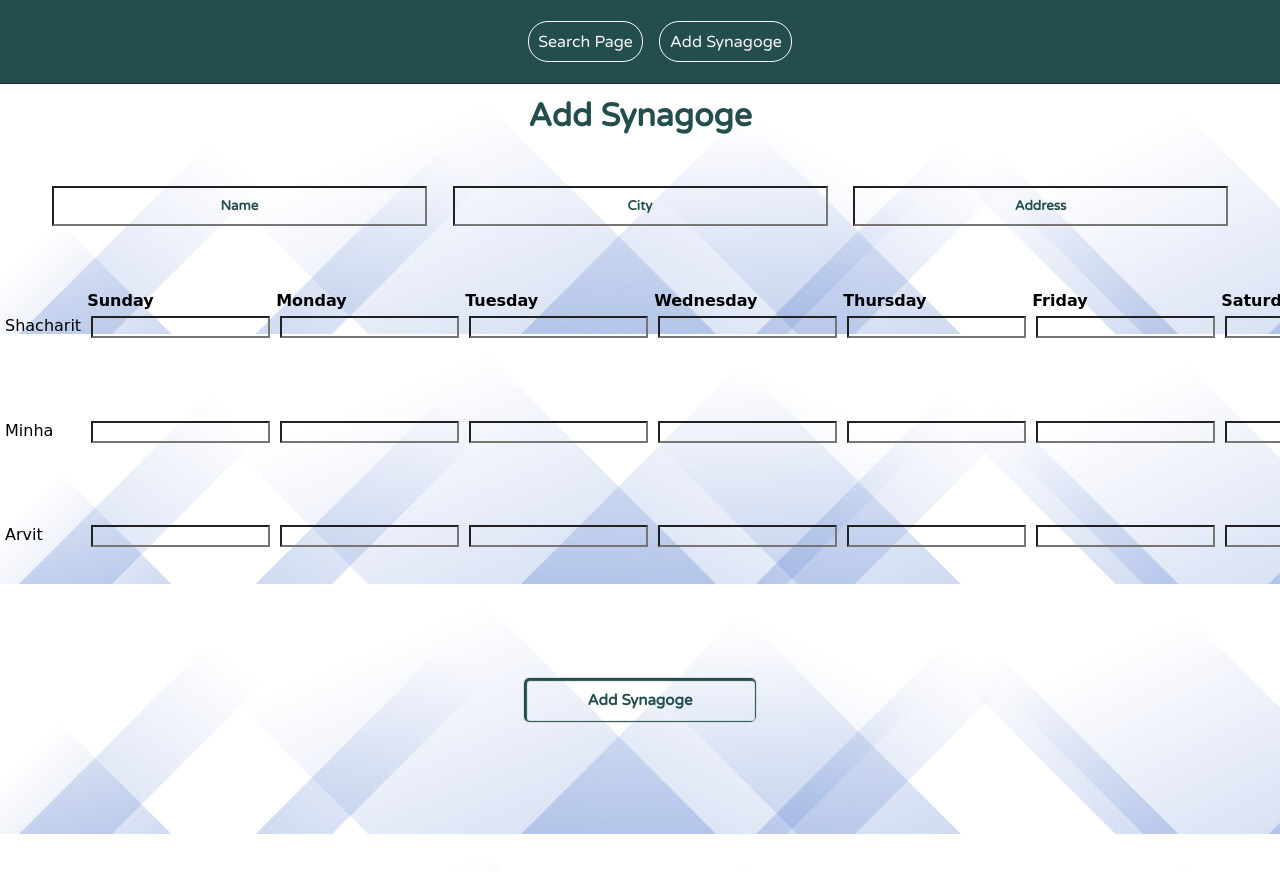
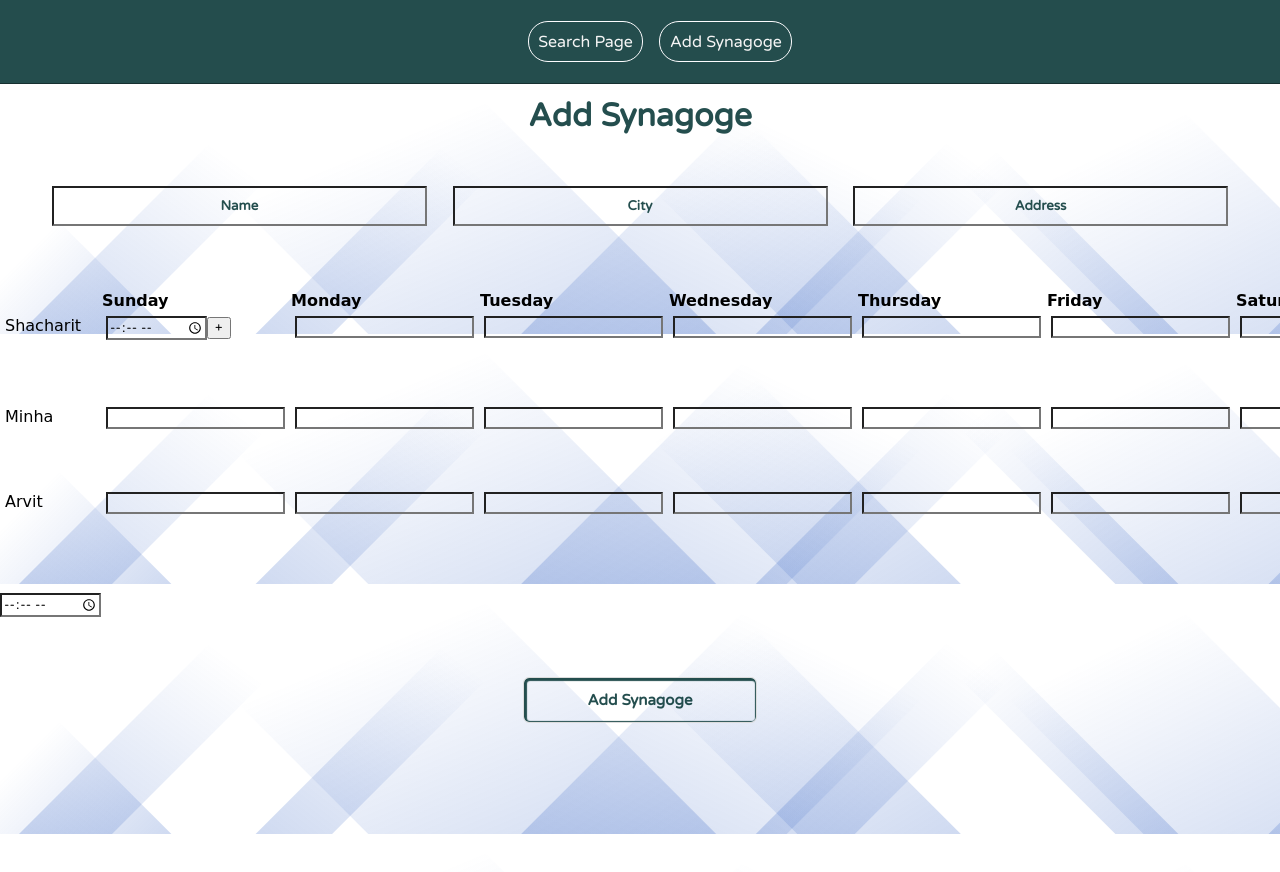
Before and after one commit to lidor12456/mid_project_find_Tfila, a React (Create React App) app: page /addsynagoge in a window 1280 px wide. Shown: the top 872 px of the page. Built offline with nearby package versions, Linux system fonts and the light colour scheme.

Commit message:
create input component

```diff
--- a/src/App.js
+++ b/src/App.js
@@ -14,40 +14,40 @@ import AddSynagoge from "./Routes/AddSynagoge/AddSynagoge";
 import E404 from "./Routes/E404/E404";
 
 function App() {
-  const obj = {
-    id: "0",
-    name: "my-synagoge",
-    adrees: "some-adress",
-    SHACHARIT: {
-      Sunday: ["6:00", "7:00"],
-      Monday: ["6:00", "7:00"],
-      Tuesday: ["6:00", "7:00"],
-      Wednesday: ["6:00", "7:00"],
-      Thursday: ["6:00", "7:00"],
-      Friday: ["6:00", "7:00", "8:00"],
-      Saturday: ["8:00"],
-    },
-    MINHA: {
-      Sunday: ["13:00", "16:30"],
-      Monday: ["13:00", "16:30"],
-      Tuesday: ["13:00", "16:30"],
-      Wednesday: ["13:00", "16:30"],
-      Thursday: ["13:00", "16:30"],
-      Friday: ["13:00", "Knisat Shabat"],
-      Saturday: ["13:00"],
-    },
-    ARVIT: {
-      Sunday: ["20:00"],
-      Monday: ["20:00"],
-      Tuesday: ["20:00"],
-      Wednesday: ["20:00"],
-      Thursday: ["20:00"],
-      Friday: ["Knisat Shabat"],
-      Saturday: ["Zeet Shabat"],
-    },
-  };
-  let test = Object.entries(obj);
-  console.log(test);
+  // const obj = {
+  //   id: "0",
+  //   name: "my-synagoge",
+  //   adrees: "some-adress",
+  //   SHACHARIT: {
+  //     Sunday: ["6:00", "7:00"],
+  //     Monday: ["6:00", "7:00"],
+  //     Tuesday: ["6:00", "7:00"],
+  //     Wednesday: ["6:00", "7:00"],
+  //     Thursday: ["6:00", "7:00"],
+  //     Friday: ["6:00", "7:00", "8:00"],
+  //     Saturday: ["8:00"],
+  //   },
+  //   MINHA: {
+  //     Sunday: ["13:00", "16:30"],
+  //     Monday: ["13:00", "16:30"],
+  //     Tuesday: ["13:00", "16:30"],
+  //     Wednesday: ["13:00", "16:30"],
+  //     Thursday: ["13:00", "16:30"],
+  //     Friday: ["13:00", "Knisat Shabat"],
+  //     Saturday: ["13:00"],
+  //   },
+  //   ARVIT: {
+  //     Sunday: ["20:00"],
+  //     Monday: ["20:00"],
+  //     Tuesday: ["20:00"],
+  //     Wednesday: ["20:00"],
+  //     Thursday: ["20:00"],
+  //     Friday: ["Knisat Shabat"],
+  //     Saturday: ["Zeet Shabat"],
+  //   },
+  // };
+  // let test = Object.entries(obj);
+  // console.log(test);
 
   return (
     <div className="App">
--- a/src/Component/SynagogeList/SynagogeList.js
+++ b/src/Component/SynagogeList/SynagogeList.js
@@ -6,7 +6,8 @@ function SynagogeList(props) {
   console.log(props);
 
   const { data, error, loading } = useFetch(
-    "https://63737d12348e9472990dd266.mockapi.io/synagoges"
+    "http://localhost:5000/api/allsynagogues"
+    // "https://63737d12348e9472990dd266.mockapi.io/synagoges"
   );
   console.log(data);
   if (error) {
--- a/src/Routes/AddSynagoge/AddSynagoge.js
+++ b/src/Routes/AddSynagoge/AddSynagoge.js
@@ -3,12 +3,14 @@ import axios from "axios";
 import { Routes, Route, Link, useParams, useNavigate } from "react-router-dom";
 
 import styles from "./AddSynagoge.css";
+import Input from "./components/Input";
 
 function AddSynagoge() {
   const navigate = useNavigate();
 
   const [isLoading, setIsLoading] = useState(false);
   const [errorMes, setErrorMes] = useState(null);
+  const [toggle, setToggle] = useState(false);
   const [synagoeObj, setSynagogeObj] = useState({
     // id: new Date().getTime().toString(),
     name: "",
@@ -42,12 +44,25 @@ function AddSynagoge() {
       Saturday: [],
     },
   });
+  let count = 0;
+  const addAnotherInputHandler = () => {
+    if (count === 0) {
+      count++;
+      console.log("else");
+      return (
+        <div>
+          <Input />
+        </div>
+      );
+    }
+  };
 
   const handleAddSynagoge = async () => {
     try {
       setIsLoading(true);
       const { data } = await axios.post(
-        "https://63737d12348e9472990dd266.mockapi.io/synagoges",
+        "http://localhost:5000/api/addsynagogue",
+        // "https://63737d12348e9472990dd266.mockapi.io/synagoges",
         synagoeObj
       );
     } catch (e) {
@@ -114,17 +129,29 @@ function AddSynagoge() {
             <td className="tg-0lax">Shacharit</td>
             <td className="tg-0lax">
               <input
+                type="time"
                 placeholder=""
                 onChange={({ target: { value } }) => {
                   setSynagogeObj((prev) => {
                     const updateState = { ...prev };
 
-                    updateState.SHACHARIT.Sunday = [value];
+                    updateState.SHACHARIT.Sunday.push(value);
                     return updateState;
                   });
                   console.log(synagoeObj);
                 }}
               />
+              <button onClick={() => setToggle((prev) => !prev)}>
+                {!toggle ? "+" : "-"}
+              </button>
+              {toggle ? (
+                <Input
+                  pieceOfState={synagoeObj.SHACHARIT.Sunday}
+                  setSynagogeObj={setSynagogeObj}
+                />
+              ) : (
+                ""
+              )}
             </td>
             <td className="tg-0lax">
               {" "}
@@ -421,6 +448,7 @@ function AddSynagoge() {
           </tr>
         </tbody>
         <br></br>
+        <Input />
       </table>
       <button
         className="add-synagoge-btn"
--- /dev/null
+++ b/src/Routes/AddSynagoge/components/Input.jsx
@@ -0,0 +1,29 @@
+import React from 'react'
+import { useState,useRef } from 'react'
+
+function Input({pieceOfState,setSynagogeObj}) {
+    const [tfilaTimes,setTfilaTimes] = useState([]);
+    const TimeInputRef = useRef()
+
+
+  return (
+    <>
+    <input
+
+    type="time"
+    ref={TimeInputRef}
+    onChange={()=>{
+        setSynagogeObj((prev)=>{
+             pieceOfState.push(TimeInputRef.current?.value);
+            return prev;
+        })
+
+    }}
+
+    />
+
+    </>
+  )
+}
+
+export default Input
```
